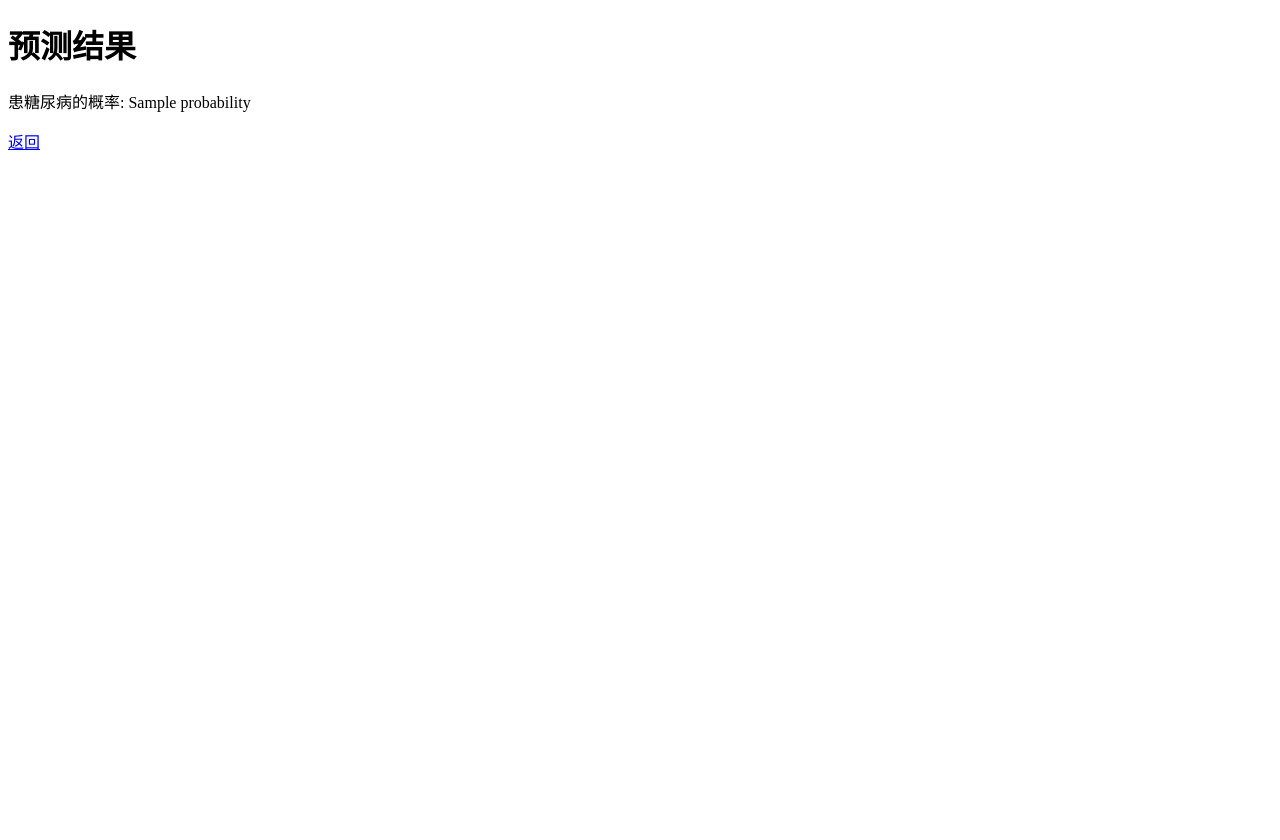
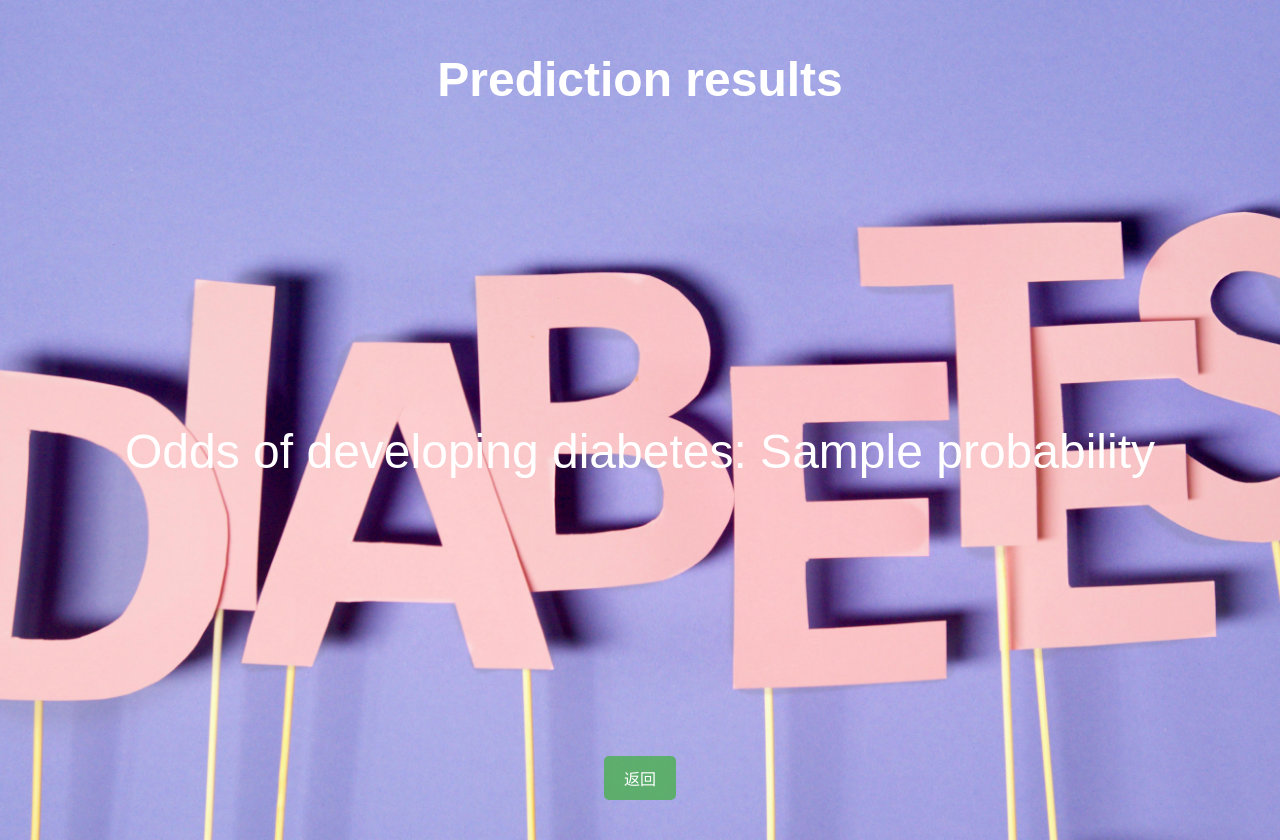
Before and after one commit to wanttobenbdespl/MLpredictdiabetes, a Flask app: template templates/result.html in a window 1280 px wide. Before the commit the page ends 150 px from the top, so only its background shows below. Run offline with Flask 3, Linux system fonts and the light colour scheme; the template is opened without the code that fills it: most values are stand-ins (such as "Sample title", 1, 10 or a date in 2020); parts of the project's set-up code (start-up, migrations or seed data) failed here and were passed over.

Commit message:
result.html

```diff
--- a/templates/result.html
+++ b/templates/result.html
@@ -4,10 +4,49 @@
     <meta charset="UTF-8">
     <meta name="viewport" content="width=device-width, initial-scale=1.0">
     <title>预测结果</title>
+    <style>
+        body {
+            font-family: Arial, sans-serif;
+            background-image: url('../static/2.jpg'); /* 设置背景图片 */
+            background-size: cover; /* 背景图片覆盖整个视口 */
+            background-repeat: no-repeat; /* 防止背景图片重复 */
+            background-position: center; /* 将背景图片居中 */
+            margin: 0;
+            padding: 20px;
+            color: white; /* 设置文本颜色为白色 */
+            display: flex;
+            flex-direction: column;
+            justify-content: space-between; /* 上下分配空间 */
+            height: 100vh; /* 使 body 高度占满视口 */
+        }
+        h1 {
+            text-align: center;
+            font-size: 3em
+        }
+        p {
+            font-size: 3em;
+            text-align: center;
+            margin-bottom: 20px; /* 底部间距 */
+        }
+        a {
+            display: inline-block;
+            padding: 10px 20px;
+            background-color: rgba(76, 175, 80, 0.8); /* 绿色半透明背景 */
+            color: white;
+            text-decoration: none;
+            border-radius: 5px;
+            text-align: center;
+            margin: 20px auto; /* 居中对齐 */
+
+        }
+        a:hover {
+            background-color: rgba(69, 160, 73, 0.8); /* 悬停效果 */
+        }
+    </style>
 </head>
 <body>
-    <h1>预测结果</h1>
-    <p>患糖尿病的概率: {{ probability }}</p>
-    <a href="/">返回</a>
+    <h1>Prediction results</h1>
+    <p>Odds of developing diabetes: {{ probability }}</p>
+    <a href="{{ url_for('home') }}">返回</a>
 </body>
 </html>
```
